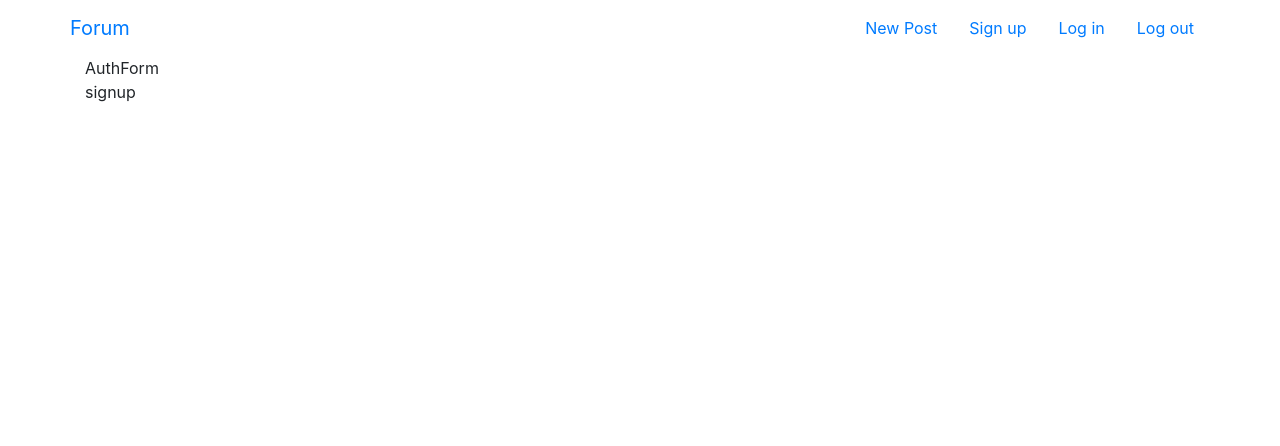
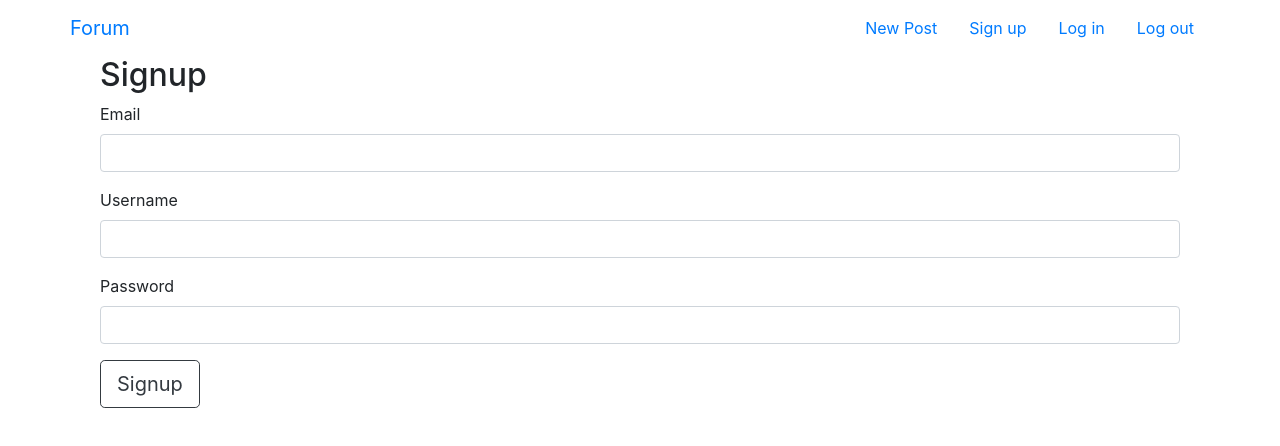
Before and after one commit to KadenZipfel/react-forum, a React (Create React App) app in the folder client/: page /signup in a window 1280 px wide. Shown: the top 446 px of the page. Built offline with nearby package versions, Linux system fonts and the light colour scheme.

Commit message:
Create dynamic auth form

```diff
--- a/client/src/components/AuthForm.js
+++ b/client/src/components/AuthForm.js
@@ -3,17 +3,48 @@ import React, {Component} from 'react';
 class AuthForm extends Component {
   constructor(props) {
     super(props);
+    this.state = {
+      email: '',
+      username: '',
+      password: ''
+    }
   }
 
+  handleChange = e => {
+    this.setState({
+      [e.target.name]: e.target.value
+    });
+  };
+
   render() {
-    const {signUp} = this.props;
+    const {email, username, password} = this.state;
+    const {signUp, heading} = this.props;
 
     return (
-      <div>
-        AuthForm
-        {signUp && (
-          <div>signup</div>
-        )}
+      <div className="container">
+        <form>
+          <h2>{heading}</h2>
+          {signUp && (
+            <div className="form-group">
+              <label htmlFor="email">Email</label>
+              <input type="email" className="form-control" value={email}
+              id="email" name="email" onChange={this.handleChange} />
+            </div>
+          )}
+          <div className="form-group">
+            <label htmlFor="username">Username</label>
+            <input type="text" className="form-control" value={username}
+            id="username" name="username" onChange={this.handleChange} />
+          </div>
+          <div className="form-group">
+            <label htmlFor="password">Password</label>
+            <input type="password" className="form-control" value={password}
+            id="password" name="password" onChange={this.handleChange} />
+          </div>
+          <button className="btn btn-outline-dark btn-lg" type="submit">
+            {heading}
+          </button>
+        </form>
       </div>
     );
   }
--- a/client/src/containers/Main.js
+++ b/client/src/containers/Main.js
@@ -10,8 +10,8 @@ const Main = props => {
     <div className="container">
       <Switch>
         <Route exact path="/" component={Homepage} />
-        <Route exact path="/signin" component={AuthForm} />
-        <Route exact path="/signup" render={props => <AuthForm signUp />} />
+        <Route exact path="/signin" render={props => <AuthForm heading="Log in" />} />
+        <Route exact path="/signup" render={props => <AuthForm signUp heading="Signup" />} />
       </Switch>
     </div>
   );
```
